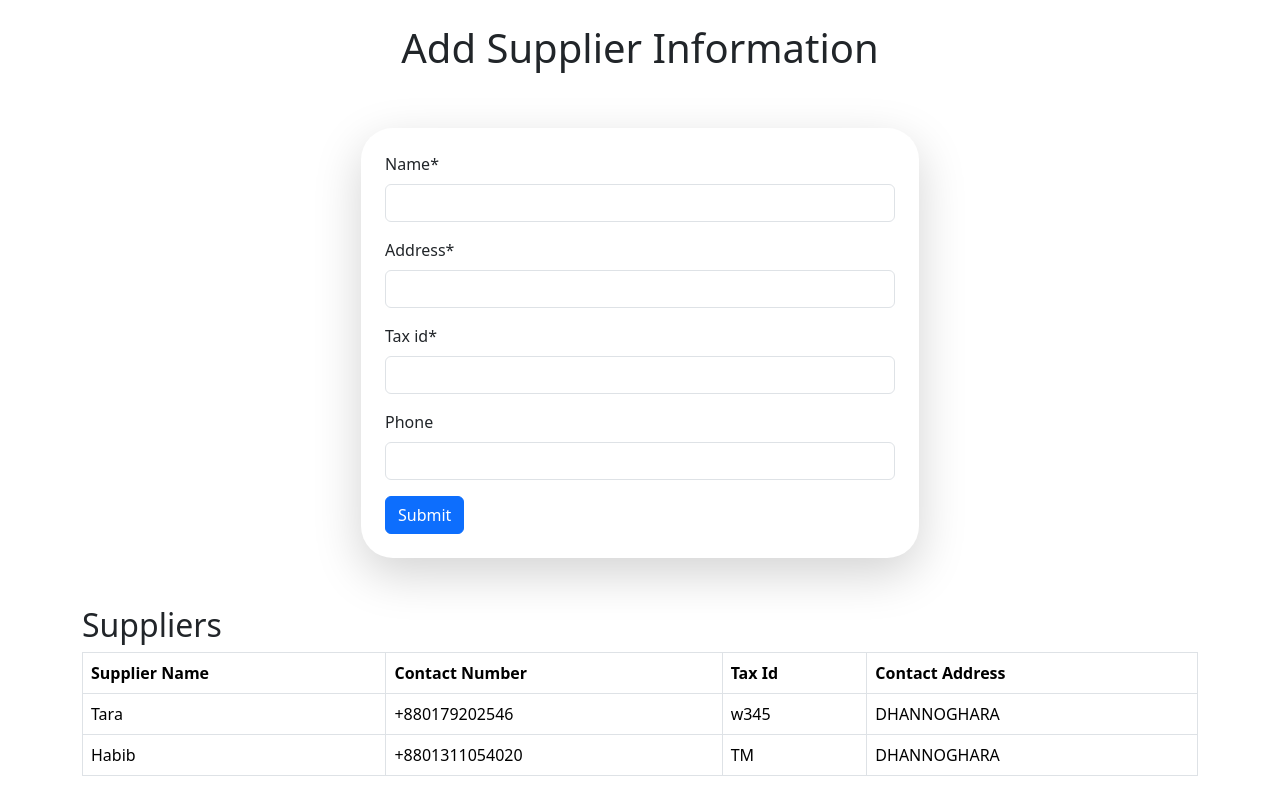
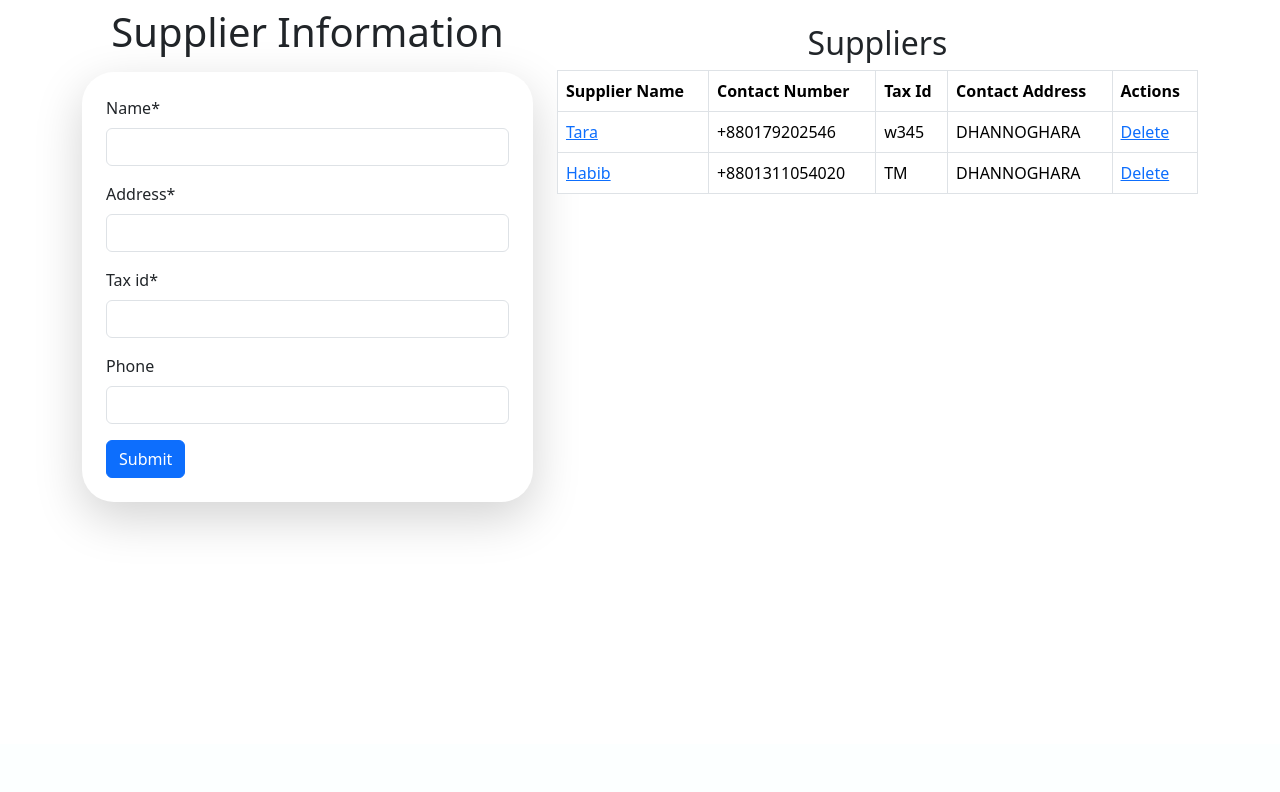
Before and after one commit to atiarrahaman/Sale-Management, a Django app: page /inventory/add_supplier in a window 1280 px wide. Shown: the part 56-848 px from the top of the page. After the commit the page ends 587 px from the top, so only its background shows below. Run offline with Django 5.2, Linux system fonts and the light colour scheme; data comes from the database, SQL or seed files in the repository; both versions use the stored data as it was after the commit; some libraries are stand-ins or nearby versions.

Commit message:
Update Suplier

```diff
--- a/inventory/templates/add_supplier.html
+++ b/inventory/templates/add_supplier.html
@@ -3,18 +3,22 @@
 {% load crispy_forms_tags %}
 {% block content %}
 <div class="container">
-  <h1 class="text-center mt-4">Add Supplier Information</h1>
+  <div class="row">
+    <div class="col-md-5">
+      <h1 class="text-center mt-2">Supplier Information</h1>
       <div class="d-flex justify-content-center align-items-center">
-    <div class="col-md-6 shadow-lg mt-5 p-4 rounded-5">
+        <div class="col-md-12 shadow-lg mt-2 p-4 rounded-5" id="supplier-form-section">
           <form method="POST">
             {% csrf_token %}
             {{ supplier_form|crispy }}
+            <input type="hidden" name="supplier_id" id="id_supplier_id">
             <button class="btn btn-primary" type="submit">Submit</button>
           </form>
         </div>
       </div>
-  <div class="mt-5">
-    <h2>Suppliers</h2>
+    </div>
+    <div class="col-md-7">
+      <h2 class="text-center mt-4">Suppliers</h2>
       <table class="table table-bordered">
         <thead>
           <tr>
@@ -22,19 +26,42 @@
             <th>Contact Number</th>
             <th>Tax Id</th>
             <th>Contact Address</th>
+            <th>Actions</th>
           </tr>
         </thead>
         <tbody>
           {% for supplier in suppliers %}
           <tr>
-          <td>{{ supplier.name }}</td>
+            <td><a href="#" class="edit-supplier" data-id="{{ supplier.id }}" data-name="{{ supplier.name }}" data-phone="{{ supplier.phone }}" data-tax_id="{{ supplier.tax_id }}" data-address="{{ supplier.address }}">{{ supplier.name }}</a></td>
             <td>{{ supplier.phone }}</td>
             <td>{{ supplier.tax_id }}</td>
             <td>{{ supplier.address }}</td>
+            <td>
+              <a href="{% url 'delete_supplier' supplier.id %}" class="delete-supplier">Delete</a>
+            </td>
           </tr>
           {% endfor %}
         </tbody>
       </table>
     </div>
   </div>
+</div>
+
+<script>
+  document.addEventListener("DOMContentLoaded", function() {
+    document.querySelectorAll(".edit-supplier").forEach(function(element) {
+      element.addEventListener("click", function(event) {
+        event.preventDefault();
+        document.getElementById("id_name").value = this.dataset.name;
+        document.getElementById("id_phone").value = this.dataset.phone;
+        document.getElementById("id_tax_id").value = this.dataset.tax_id;
+        document.getElementById("id_address").value = this.dataset.address;
+        document.getElementById("id_supplier_id").value = this.dataset.id;
+
+        // Scroll to the supplier form section
+        document.getElementById("supplier-form-section").scrollIntoView();
+      });
+    });
+  });
+</script>
 {% endblock %}
--- a/inventory/urls.py
+++ b/inventory/urls.py
@@ -7,6 +7,8 @@ urlpatterns = [
     path('add_product', views.NewProductView.as_view(), name='add_product'),
     path('add_category', views.CategoryView.as_view(), name='add_category'),
     path('add_supplier', views.SupplierView.as_view(), name='add_supplier'),
+    path('delete_supplier/<int:pk>/',
+         views.SupplierDeleteView.as_view(), name='delete_supplier'),
     path('manage-inventory/<int:pro_id>',
          views.ManageInventoryView.as_view(), name='manage-inventory'),
 
--- a/inventory/views.py
+++ b/inventory/views.py
@@ -24,12 +24,23 @@ class SupplierView(TemplateView):
     template_name = 'add_supplier.html'
 
     def post(self, request, *args, **kwargs):
-        supplier_form = SupplierForm(request.POST)
+        supplier_id = request.POST.get('supplier_id')
+        if supplier_id:
+            # Editing existing supplier
+            supplier = get_object_or_404(Supplier, pk=supplier_id)
+            supplier_form = SupplierForm(request.POST, instance=supplier)
+        else:
+            # Creating new supplier
+            supplier_form = SupplierForm(request.POST)
+
         if supplier_form.is_valid():
             supplier = supplier_form.save()
-            messages.success(request, f'{supplier.name} has been added/updated as a supplier')
+            messages.success(
+                request, f'{supplier.name} has been added/updated as a supplier')
         else:
-            messages.error(request, 'Failed to add/update supplier. Please try again.')
+            messages.error(
+                request, 'Failed to add/update supplier. Please try again.')
+
         return redirect('add_supplier')
 
     def get_context_data(self, **kwargs):
@@ -38,6 +49,12 @@ class SupplierView(TemplateView):
         context['suppliers'] = Supplier.objects.all()
         return context
 
+class SupplierDeleteView(View):
+    def get(self, request, pk, *args, **kwargs):
+        supplier = get_object_or_404(Supplier, pk=pk)
+        supplier.delete()
+        messages.success(request, f'{supplier.name} has been deleted.')
+        return redirect('add_supplier')
 
 class CategoryView(TemplateView):
     template_name = 'add_category.html'
@@ -137,72 +154,6 @@ class NewProductView(TemplateView):
         context['products'] = Product.objects.all()
         context['product_id'] = kwargs.get('product_id', None)
         return context
-# class NewProductView(TemplateView):
-#     template_name = 'add_new.html'
-
-#     def post(self, request, *args, **kwargs):
-#         if 'supplier_id' in request.POST:
-#             supplier = Supplier.objects.get(id=request.POST['supplier_id'])
-#             supplier_form = SupplierForm(request.POST, instance=supplier)
-#         else:
-#             supplier_form = SupplierForm(request.POST)
-
-#         product_form = ProductForm(request.POST)
-#         category_form = CategoryForm(request.POST)
-
-#         if product_form.is_valid():
-#             # Process product form submission
-#             product = product_form.save(commit=False)
-#             product.subtotal = product.qty * product.buy_price
-#             product.save()
-#             inventory_id = request.session.get("inventory_id")
-#             try:
-#                 inventory_obj = Inventory.objects.get(id=inventory_id)
-#             except Inventory.DoesNotExist:
-#                 inventory_obj = Inventory.objects.create(
-#                     user=request.user, total=0)
-#                 request.session['inventory_id'] = inventory_obj.id
-
-#             product.inventory = inventory_obj
-#             product.save()
-#             inventory_obj.total += product.buy_price * product.qty
-#             inventory_obj.save()
-#             messages.success(
-#                 request, f'{product.name} has been added to inventory')
-#         elif supplier_form.is_valid():
-#             supplier = supplier_form.save()
-#             messages.success(
-#                 request, f'{supplier.name} has been added/updated as a supplier')
-#         elif category_form.is_valid():
-#             category = category_form.save()
-#             messages.success(
-#                 request, f'{category.name} has been added as a category')
-#         else:
-#             messages.error(request, 'Failed to add data. Please try again.')
-#         if 'add_inventory' in request.POST:
-#             del request.session['inventory_id']
-#         return redirect('add_new')
-
-#     def get_context_data(self, **kwargs):
-#         context = super().get_context_data(**kwargs)
-#         inventory_id = self.request.session.get("inventory_id")
-
-#         try:
-#             inventory_obj = Inventory.objects.get(id=inventory_id)
-#             inventory_products = inventory_obj.inventory.all()
-#             inventory_total = inventory_obj.total
-#         except Inventory.DoesNotExist:
-#             inventory_products = []
-#             inventory_total = 0
-
-#         context['product_form'] = ProductForm()
-#         context['supplier_form'] = SupplierForm()
-#         context['category_form'] = CategoryForm()
-#         context['inventory_products'] = inventory_products
-#         context['inventory_total'] = inventory_total
-#         context['suppliers'] = Supplier.objects.all()
-
-#         return context
 
 
 
@@ -229,52 +180,6 @@ class AllProductView(View):
             'interest': interest
         }
         return render(request, self.template_name, context)
-
-# class InventoryView(TemplateView):
-#     template_name = 'inventory.html'
-
-#     def get_context_data(self, **kwargs):
-#         context = super().get_context_data(**kwargs)
-
-#         start_date_str = self.request.GET.get('start_date')
-#         end_date_str = self.request.GET.get('end_date')
-
-#         if start_date_str and end_date_str:
-#             start_date = datetime.strptime(start_date_str, '%Y-%m-%d').date()
-#             end_date = datetime.strptime(end_date_str, '%Y-%m-%d').date()
-#             queryset = Inventory.objects.filter(
-#                 timestamps__date__gte=start_date, timestamps__date__lte=end_date)
-#         else:
-#             queryset = Inventory.objects.all()
-
-#         inventory_data = {}
-#         grand_total = 0
-
-#         for inventory in queryset:
-#             products = Product.objects.filter(inventory=inventory)
-#             total = products.aggregate(total=Sum('buy_price'))['total']
-#             if total is None:
-#                 total = 0
-#             grand_total += total
-#             month_year = inventory.timestamps.strftime("%B %Y")
-#             if month_year not in inventory_data:
-#                 inventory_data[month_year] = {
-#                     'total': total, 'products': products}
-#             else:
-#                 inventory_data[month_year]['total'] += total
-#                 inventory_data[month_year]['products'] |= products
-
-#         context['inventory_data'] = inventory_data
-#         context['grand_total'] = grand_total
-#         return context
-#     def post(self, request, *args, **kwargs):
-#         # If a POST request is received, redirect to the same view with the POST data as GET parameters
-#         start_date = request.POST.get('start_date')
-#         end_date = request.POST.get('end_date')
-#         if start_date and end_date:
-#             return HttpResponseRedirect(reverse('inventory') + f'?start_date={start_date}&end_date={end_date}')
-#         else:
-#             return HttpResponseRedirect(reverse('inventory'))
 
 
 class InventoryView(TemplateView):
@@ -336,102 +241,3 @@ class ManageInventoryView(View):
         else:
             pass
         return redirect('add_new')
-
-
-# class InventoryView(TemplateView):
-#     template_name = 'inventory.html'
-
-#     def post(self, request, *args, **kwargs):
-#         product_form = ProductForm(request.POST)
-#         supplier_form = SupplierForm(request.POST)
-#         category_form = CategoryForm(request.POST)
-
-#         if product_form.is_valid():
-#             # Process product form submission
-#             product = product_form.save(commit=False)
-#             product.save()
-#             inventory_id = request.session.get("inventory_id")
-#             try:
-#                 inventory_obj = Inventory.objects.get(id=inventory_id)
-#             except Inventory.DoesNotExist:
-#                 inventory_obj = Inventory.objects.create(
-#                     user=request.user, total=0)
-#                 request.session['inventory_id'] = inventory_obj.id
-
-#             product.inventory = inventory_obj
-#             product.save()
-#             inventory_obj.total += product.buy_price * product.qty
-#             inventory_obj.save()
-#             messages.success(
-#                 request, f'{product.name} has been added to inventory')
-#         elif supplier_form.is_valid():
-#             supplier = supplier_form.save()
-#             messages.success(
-#                 request, f'{supplier.name} has been added as a supplier')
-#         elif category_form.is_valid():
-#             category = category_form.save()
-#             messages.success(
-#                 request, f'{category.name} has been added as a category')
-#         else:
-#             messages.error(
-#                 request, 'Failed to add data. Please try again.')
-
-#         start_date_str = request.POST.get('start_date')
-#         end_date_str = request.POST.get('end_date')
-
-#         if 'add_inventory' in request.POST:
-#             del request.session['inventory_id']
-
-#         return self.render_to_response(self.get_context_data(start_date_str=start_date_str, end_date_str=end_date_str))
-
-#     def get_context_data(self, **kwargs):
-#         context = super().get_context_data(**kwargs)
-#         inventory_id = self.request.session.get("inventory_id")
-#         print("Inventory ID:", inventory_id)
-
-#         try:
-#             start_date_str = self.request.POST.get('start_date')
-#             end_date_str = self.request.POST.get('end_date')
-
-#             if start_date_str and end_date_str:
-#                 start_date = datetime.strptime(
-#                     start_date_str, '%Y-%m-%d').date()
-#                 end_date = datetime.strptime(
-#                     end_date_str, '%Y-%m-%d').date()
-
-#                 queryset = Inventory.objects.filter(
-#                     timestamps__date__gte=start_date,
-#                     timestamps__date__lte=end_date
-#                 )
-#             else:
-#                 queryset = Inventory.objects.all()
-
-#             inventory_data = {}
-#             for inventory in queryset:
-#                 products = Product.objects.filter(inventory=inventory)
-#                 inventory_data[inventory] = products
-
-#             inventory_total = sum(
-#                 inventory.total for inventory in queryset
-#             )
-
-#         except Inventory.DoesNotExist:
-#             inventory_total = 0
-#             inventory_data = {}
-#             queryset = Inventory.objects.none()
-
-#         categories = Category.objects.all()
-#         suppliers = Supplier.objects.all()
-#         product = Product.objects.all()
-#         inventories = Inventory.objects.all()
-
-#         context['product_form'] = ProductForm()
-#         context['supplier_form'] = SupplierForm()
-#         context['category_form'] = CategoryForm()
-#         context['inventory_total'] = inventory_total
-#         context['categories'] = categories
-#         context['suppliers'] = suppliers
-#         context['inventories'] = inventories
-#         context['product'] = product
-#         context['inventory_data'] = inventory_data
-#         return context
```
Also changed, not shown: db.sqlite3. Lines whose indentation alone changed are shown as unchanged.
